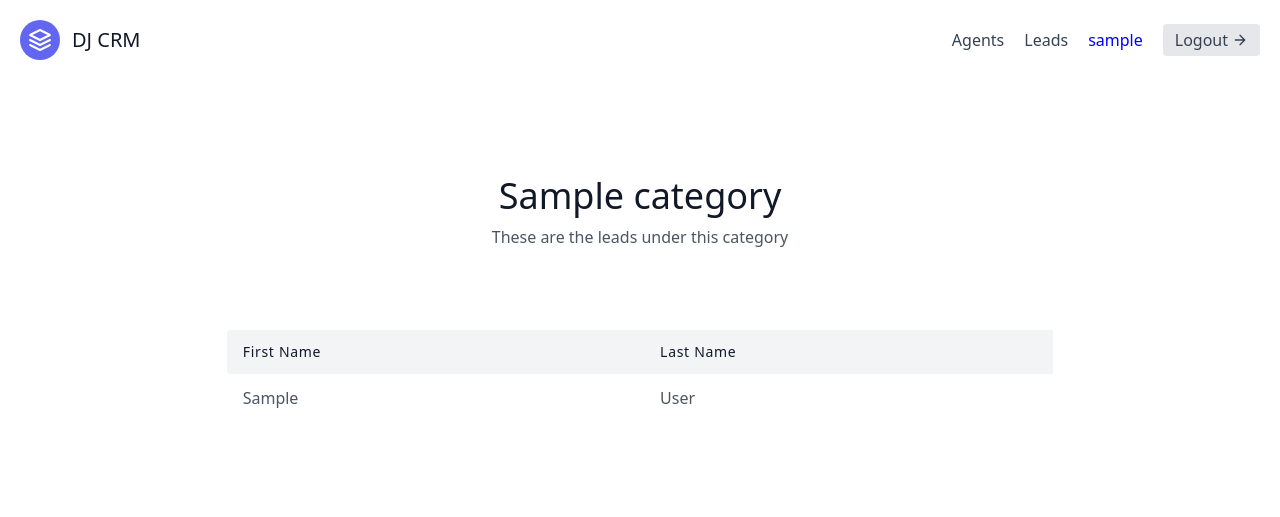
After one commit to AhteshamUddowla/DJCRM, a Django app: page /leads/categories/1/ in a window 1280 px wide. The commit adds this page. Shown: the top 517 px of the page. Run offline with Django 3.2, Linux system fonts and the light colour scheme; a user stored in the database is signed in; tables that the repository leaves empty hold one stand-in row (values such as "Sample post").

Commit message:
category detail

```diff
--- a/leads/models.py
+++ b/leads/models.py
@@ -19,7 +19,7 @@ class Lead(models.Model):
     age = models.IntegerField(default=0)
     organization = models.ForeignKey(UserProfile, on_delete=models.CASCADE)
     agent = models.ForeignKey("Agent", null=True, blank=True, on_delete=models.SET_NULL)
-    category = models.ForeignKey("Category", null=True, blank=True, on_delete=models.SET_NULL)
+    category = models.ForeignKey("Category", related_name='leads', null=True, blank=True, on_delete=models.SET_NULL)
 
     def __str__(self):
         return f"{self.first_name} {self.last_name}"
--- /dev/null
+++ b/leads/templates/leads/category_detail.html
@@ -0,0 +1,32 @@
+{% extends "base.html" %}
+
+{% block content %}
+
+<section class="text-gray-600 body-font">
+    <div class="container px-5 py-24 mx-auto">
+      <div class="flex flex-col text-center w-full mb-20">
+        <h1 class="sm:text-4xl text-3xl font-medium title-font mb-2 text-gray-900">{{category.name}}</h1>
+        <p class="lg:w-2/3 mx-auto leading-relaxed text-base">These are the leads under this category</p>
+      </div>
+      <div class="lg:w-2/3 w-full mx-auto overflow-auto">
+        <table class="table-auto w-full text-left whitespace-no-wrap">
+          <thead>
+            <tr>
+              <th class="px-4 py-3 title-font tracking-wider font-medium text-gray-900 text-sm bg-gray-100 rounded-tl rounded-bl">First Name</th>
+              <th class="px-4 py-3 title-font tracking-wider font-medium text-gray-900 text-sm bg-gray-100">Last Name</th>
+            </tr>
+          </thead>
+          <tbody>
+            {% for lead in category.leads.all %}
+                <tr>
+                    <td class="px-4 py-3">{{lead.first_name}}</td>
+                    <td class="px-4 py-3">{{lead.last_name}}</td>
+                </tr>
+            {% endfor %}
+          </tbody>
+        </table>
+      </div>
+    </div>
+  </section>
+
+{% endblock %}
--- a/leads/templates/leads/category_list.html
+++ b/leads/templates/leads/category_list.html
@@ -23,7 +23,9 @@
             </tr>
             {% for category in category_list %}
                 <tr>
-                    <td class="px-4 py-3">{{category.name}}</td>
+                    <td class="px-4 py-3">
+                      <a href="{% url 'leads:category-detail' category.pk %}">{{category.name}}</a>
+                    </td>
                     <td class="px-4 py-3">TODO COUNT</td>
                 </tr>
             {% endfor %}
--- a/leads/templates/leads/lead_list.html
+++ b/leads/templates/leads/lead_list.html
@@ -7,6 +7,7 @@
         <div class="w-full mb-6 py-6 flex justify-between items-center border-b border-gray-200">
             <div>
                 <h1 class="text-4xl text-gray-800">Leads</h1>
+                <a href="{% url 'leads:category-list' %}">View Categories</a>
             </div>
             {% if request.user.is_organizer %}
             <div>
--- a/leads/urls.py
+++ b/leads/urls.py
@@ -1,6 +1,6 @@
 from django.urls import path
 from .views import (
-    LeadListView, LeadDetailView, LeadCreateView, LeadUpdateView, LeadDeleteView, AssignAgentView, CategoryListIvew
+    LeadListView, LeadDetailView, LeadCreateView, LeadUpdateView, LeadDeleteView, AssignAgentView, CategoryListIvew, CategoryDetailView
     )
 
 app_name = "leads"
@@ -13,4 +13,5 @@ urlpatterns = [
     path('<int:pk>/assign-agent/', AssignAgentView.as_view(), name='assign-agent'),
     path('create/', LeadCreateView.as_view(), name='lead-create'),
     path('categories/', CategoryListIvew.as_view(), name='category-list'),
+    path('categories/<int:pk>/', CategoryDetailView.as_view(), name='category-detail'),
 ]
--- a/leads/views.py
+++ b/leads/views.py
@@ -153,3 +153,17 @@ class CategoryListIvew(LoginRequiredMixin, generic.ListView):
         else:
             queryset = Category.objects.filter(organization=user.agent.organization)
         return queryset
+
+class CategoryDetailView(LoginRequiredMixin, generic.DetailView):
+    template_name = 'leads/category_detail.html'
+    context_object_name = 'category'
+
+    def get_queryset(self):
+        user = self.request.user
+
+        #initial queryset of leads for the entire organization
+        if user.is_organizer:
+            queryset = Category.objects.filter(organization=user.userprofile)
+        else:
+            queryset = Category.objects.filter(organization=user.agent.organization)
+        return queryset
```
Also changed, not shown: leads/migrations/0008_auto_20240403_2303.py (added).
